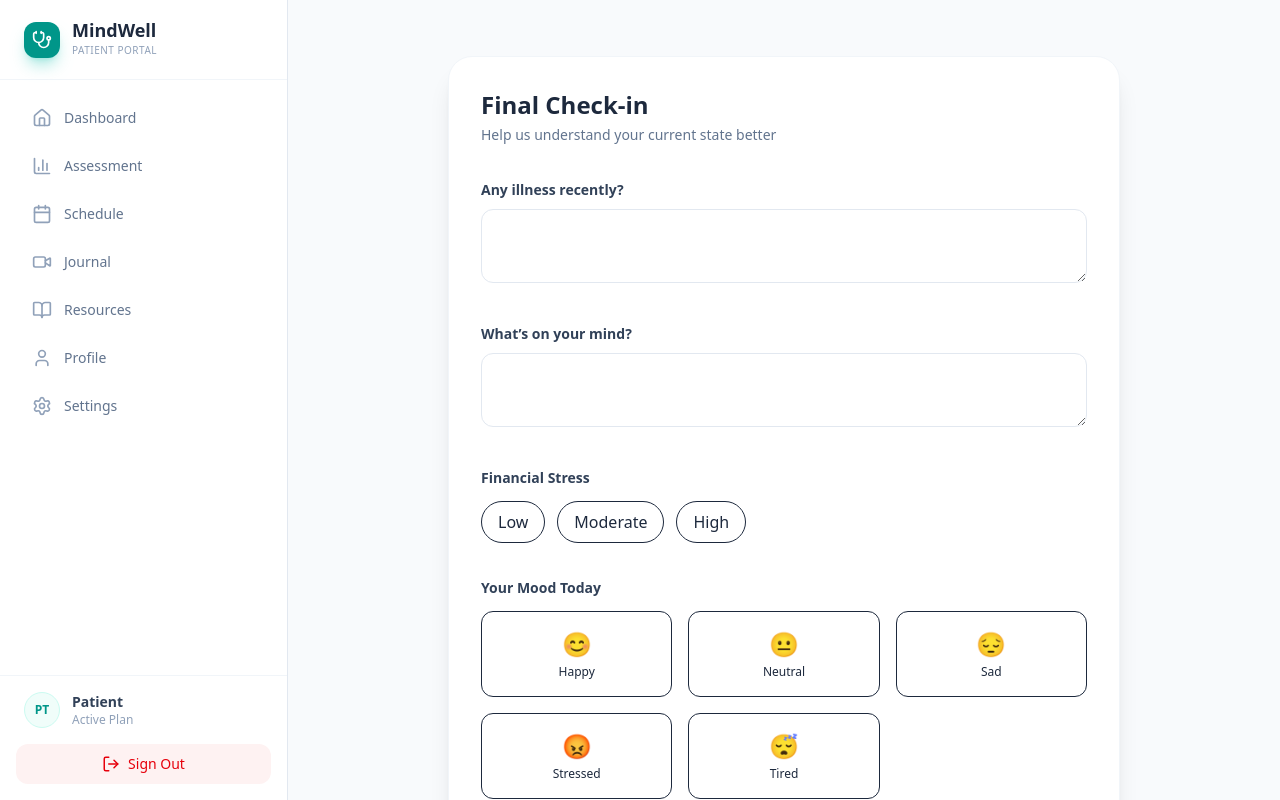
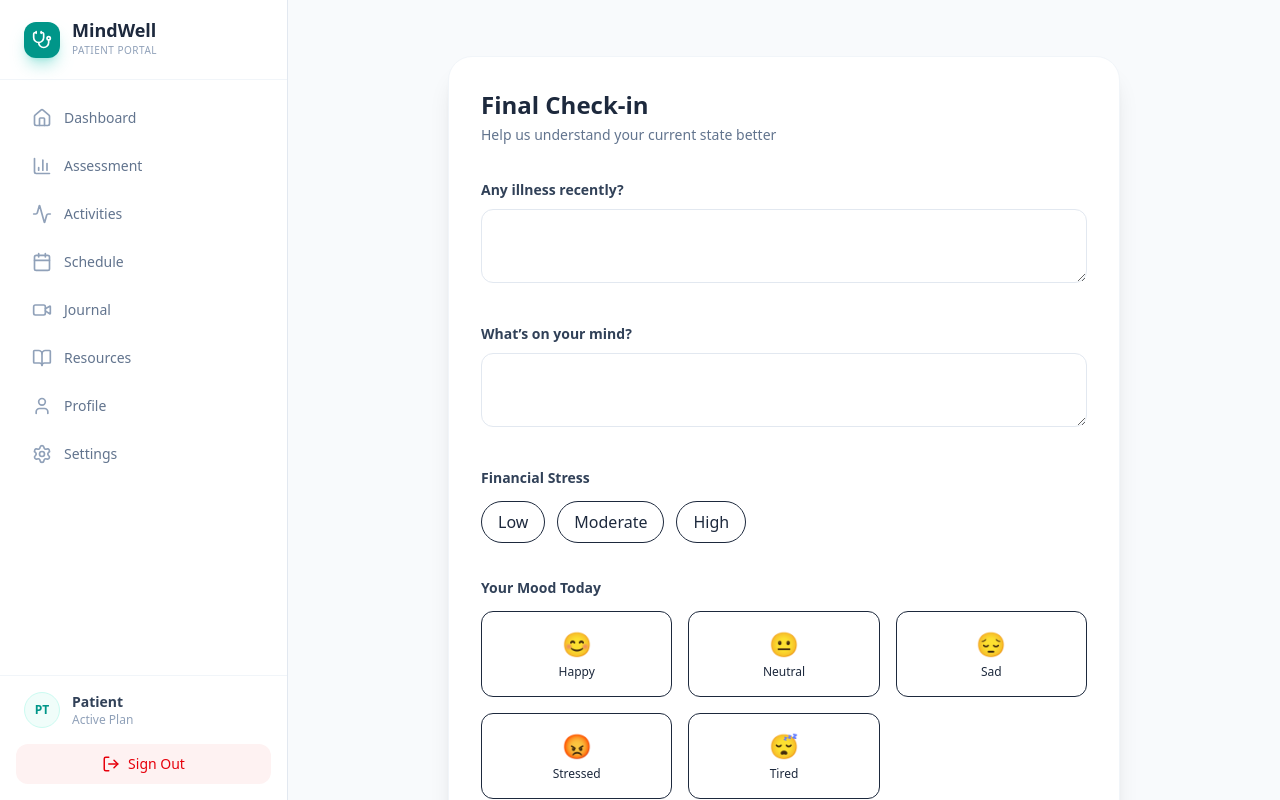
Before and after one commit to AjayGodara2417/Mindwell, a Next.js app: page /assessment3 in a window 1280 px wide. Shown: the top 800 px of the page. Built offline with nearby package versions, Linux system fonts and the light colour scheme.

Commit message:
Navigation for activities and avitvities dashboard

```diff
--- a/src/app/(main_pages)/layout.tsx
+++ b/src/app/(main_pages)/layout.tsx
@@ -12,8 +12,10 @@ import {
   LogOut,
   BarChart3,
   Menu,
+  ActivityIcon,
   X,
   Stethoscope,
+  Activity,
 } from "lucide-react";
 import { useState } from "react";
 
@@ -29,6 +31,7 @@ export default function DashboardLayout({
   const navItems = [
     { href: "/dashboard", icon: Home, label: "Dashboard" },
     { href: "/assessment", icon: BarChart3, label: "Assessment" },
+    { href: "/activites", icon: Activity, label: "Activities" },
     { href: "/planner", icon: Calendar, label: "Schedule" },
     { href: "/face-diary", icon: Video, label: "Journal" },
     { href: "/resources", icon: BookOpen, label: "Resources" },
```
